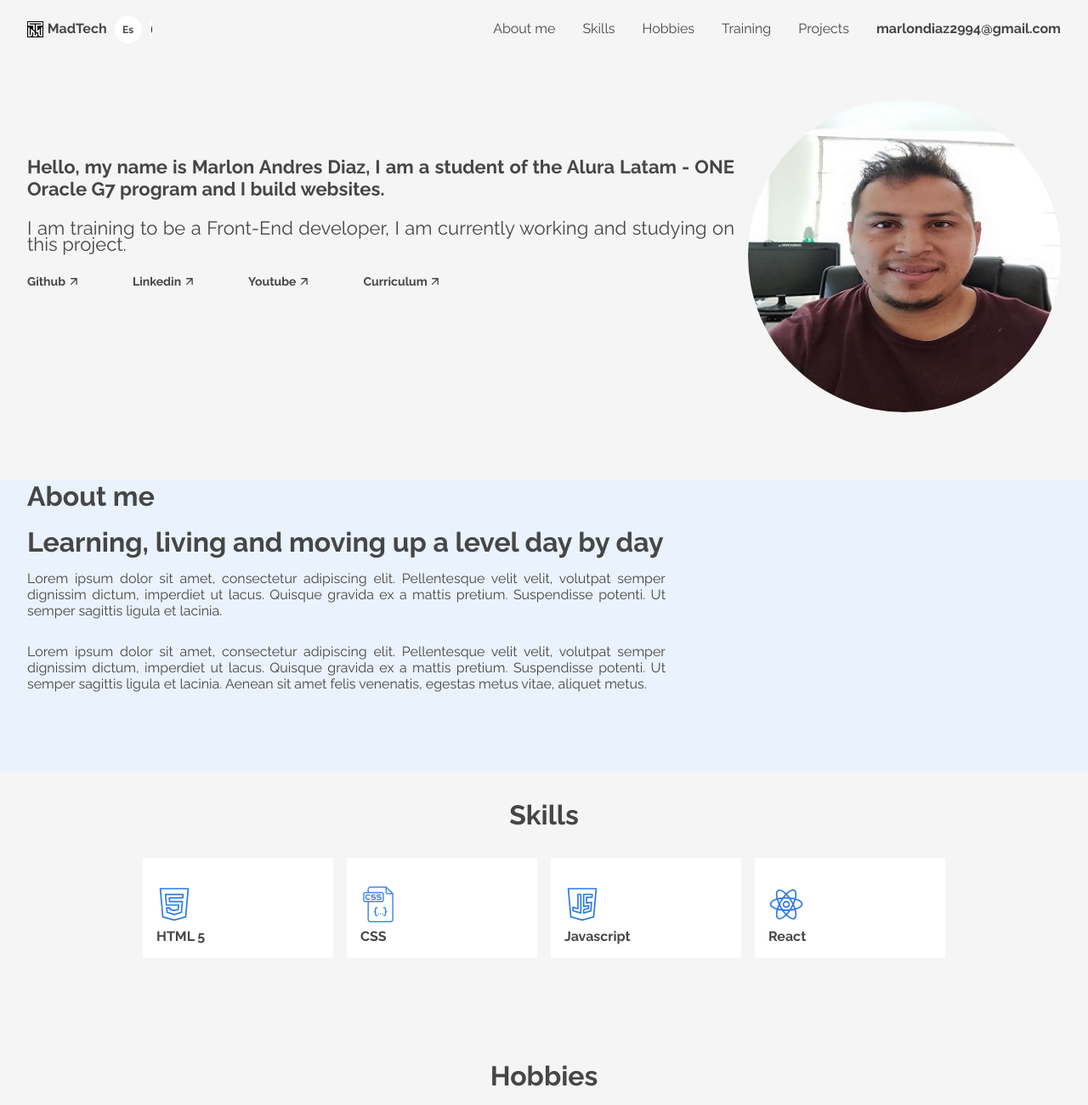
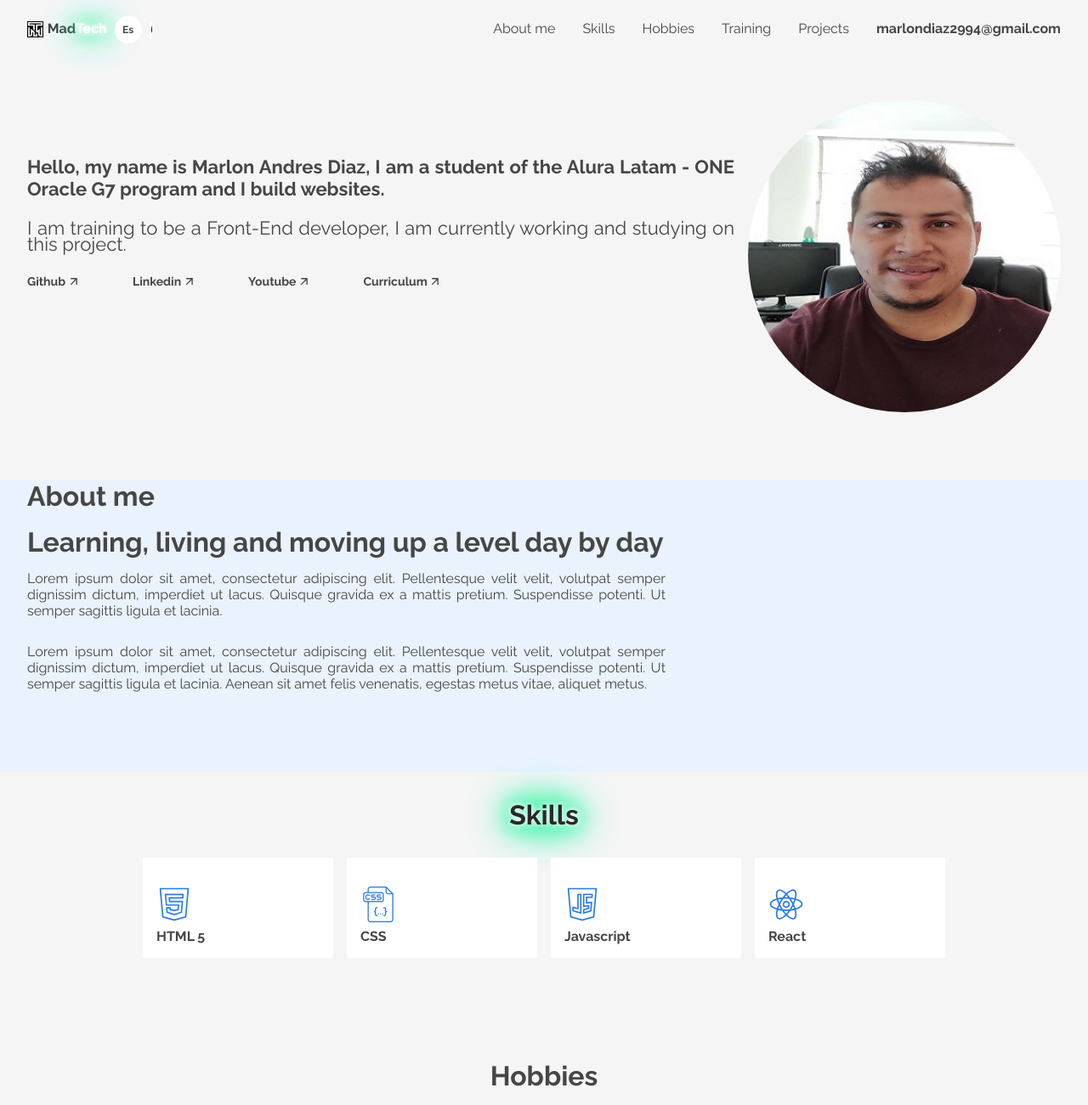
Before and after one commit to m1994d/portafolio, a website: page index.html in a window 1280 px wide. Shown: the top 1300 px of the page at 85% size. Drawn offline with Linux system fonts and the light colour scheme.

Commit message:
code fix

```diff
--- a/assets/css/menu/menu-tittle.css
+++ b/assets/css/menu/menu-tittle.css
@@ -3,6 +3,20 @@
     white-space: nowrap;
     padding-right: 0.9rem;
 }
+
+.menu_tech {
+    color: #fff; /* Color por defecto */
+    text-shadow: 0 0 5px #fff, 0 0 10px #fff, 0 0 20px #00ff99, 0 0 30px #00ff99, 0 0 40px #00ff99, 0 0 50px #00ff99, 0 0 60px #00ff99; /* Efecto neón */
+    transition: color 0.3s ease, text-shadow 0.3s ease;
+}
+
+.menu_tech:hover {
+    color: #00ff99; /* Color neón cuando el cursor pasa por encima */
+    text-shadow: 0 0 10px #fff, 0 0 20px #00ff99, 0 0 30px #00ff99, 0 0 40px #00ff99, 0 0 50px #00ff99, 0 0 60px #00ff99, 0 0 70px #00ff99;
+    font-weight: bold; /* Opción para hacer más grueso el texto */
+}
+
+
 
 @media screen and (min-width:0) {
     .menu__title {
--- a/assets/css/skills/skills-tittle.css
+++ b/assets/css/skills/skills-tittle.css
@@ -3,4 +3,13 @@
     font-weight: 700;
     line-height: 3.757rem;
     padding-top: 3.2rem;
+    color: #292929; /* Color por defecto */
+    text-shadow: 0 0 5px #fff, 0 0 10px #fff, 0 0 20px #00ff99, 0 0 30px #00ff99, 0 0 40px #00ff99, 0 0 50px #00ff99, 0 0 60px #00ff99; /* Efecto neón */
+    transition: color 0.3s ease, text-shadow 0.3s ease;
 }
+
+.skills__title:hover{
+    color: #000000; /* Color neón cuando el cursor pasa por encima */
+    text-shadow: 0 0 10px #1a1a1a, 0 0 20px #00ff99, 0 0 30px #00ff99, 0 0 40px #00ff99, 0 0 50px #00ff99, 0 0 60px #00ff99, 0 0 70px #00ff99;
+    font-weight: bold; /* Opción para hacer más grueso el texto */
+}
--- a/index.html
+++ b/index.html
@@ -117,7 +117,7 @@
         <section class="menu">
             <header class="menu__header">
                 <img class="menu__logo" src="assets/svg/MadTech-09.svg" alt="logo mad tech">
-                <h3 class="menu__title" data-i18n="title">MadTech</h3>
+                <h3 class="menu__title" id="menu_title" data-i18n="title">Mad<span class="menu_tech" id="span">Tech</span></h3>
                 <select name="language" id="change-language" class="menu__language">
                     <option value="0"><span>Es</span></option>
                     <option value="1"><span>En</span></option>
```
Also changed, not shown: assets/images/projects/faraway2.png (deleted), assets/images/projects/movilapp.png (deleted), 1 other file.
